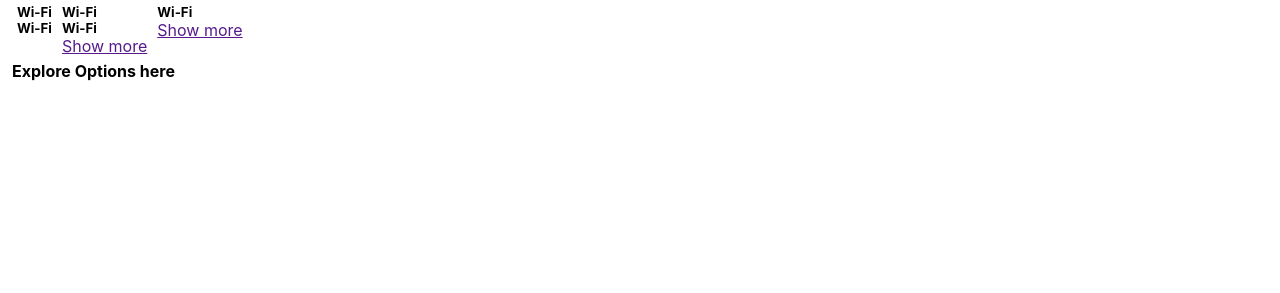
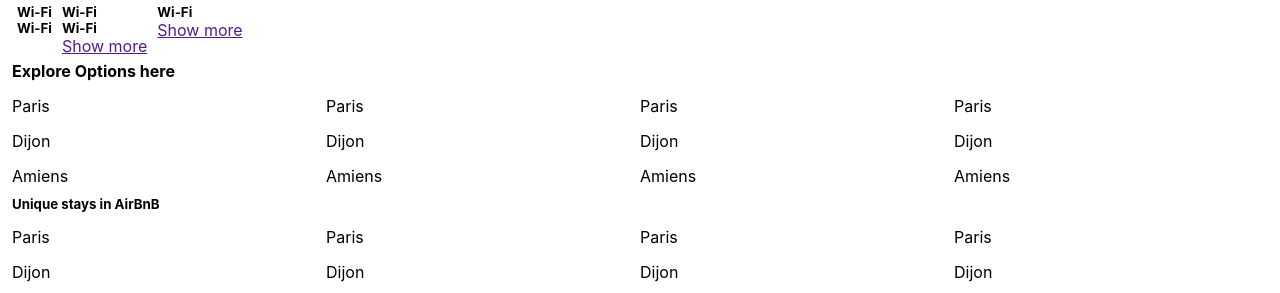
Before and after one commit to Ngcebenhle/Capstone-Project-Air-BnB, a React (Create React App) app: page / in a window 1280 px wide. Shown: the part 1498-1791 px from the top of the page. Before the commit the page ends 1579 px from the top, so only its background shows below. Built offline with nearby package versions, Linux system fonts and the light colour scheme.

Commit message:
Added Explore Other Section HTML STructure

```diff
--- a/src/Pages/Listing/Listing.css
+++ b/src/Pages/Listing/Listing.css
@@ -210,3 +210,20 @@
 .thingsToKnowInfo > div {
     margin: 5px;
 }
+
+/* Explore Other Section */
+.explore{
+    width: 100%;
+
+}
+.options{
+    display: flex;
+    justify-content: space-evenly;
+}
+.optionList{
+    width: 100%;
+    height: 100%;
+}
+.option{
+    margin: 15px 0px 10px 0px;
+}
--- a/src/Pages/Listing/Listing.jsx
+++ b/src/Pages/Listing/Listing.jsx
@@ -921,8 +921,145 @@
          </div>
 
          <div className="explore">
+
             <h4>Explore Options here</h4>
-            {/*  look up the css/bootstrap grid system */}
+
+           <div className="options">
+
+            <div className="optionList">
+
+                <div className="option">
+                    <p>Paris</p>
+                </div>
+
+                <div className="option">
+                    <p>Dijon</p>
+                </div>
+
+                <div className="option">
+                    <p>Amiens</p>
+                </div>
+
+            </div>
+
+             <div className="optionList">
+
+                <div className="option">
+                    <p>Paris</p>
+                </div>
+
+                <div className="option">
+                    <p>Dijon</p>
+                </div>
+
+                <div className="option">
+                    <p>Amiens</p>
+                </div>
+
+            </div>
+
+            <div className="optionList">
+
+                <div className="option">
+                    <p>Paris</p>
+                </div>
+
+                <div className="option">
+                    <p>Dijon</p>
+                </div>
+
+                <div className="option">
+                    <p>Amiens</p>
+                </div>
+
+            </div>
+
+             <div className="optionList">
+
+                <div className="option">
+                    <p>Paris</p>
+                </div>
+
+                <div className="option">
+                    <p>Dijon</p>
+                </div>
+
+                <div className="option">
+                    <p>Amiens</p>
+                </div>
+
+            </div>
+
+           </div>
+
+           <h5>Unique stays in AirBnB</h5>
+
+           <div className="options">
+
+            <div className="optionList">
+
+                <div className="option">
+                    <p>Paris</p>
+                </div>
+
+                <div className="option">
+                    <p>Dijon</p>
+                </div>
+
+
+
+            </div>
+
+             <div className="optionList">
+
+                <div className="option">
+                    <p>Paris</p>
+                </div>
+
+                <div className="option">
+                    <p>Dijon</p>
+                </div>
+
+
+            </div>
+
+            <div className="optionList">
+
+                <div className="option">
+                    <p>Paris</p>
+                </div>
+
+                <div className="option">
+                    <p>Dijon</p>
+                </div>
+
+
+
+            </div>
+
+             <div className="optionList">
+
+                <div className="option">
+                    <p>Paris</p>
+                </div>
+
+                <div className="option">
+                    <p>Dijon</p>
+                </div>
+
+
+
+            </div>
+
+           </div>
+
+           <div className="links">
+            <span>Airbnb .</span>
+            <span>Europe .</span>
+            <span>France .</span>
+            <span>Bordeaux .</span>
+          </div>
+
          </div>
 
          <div className="footer">
```
